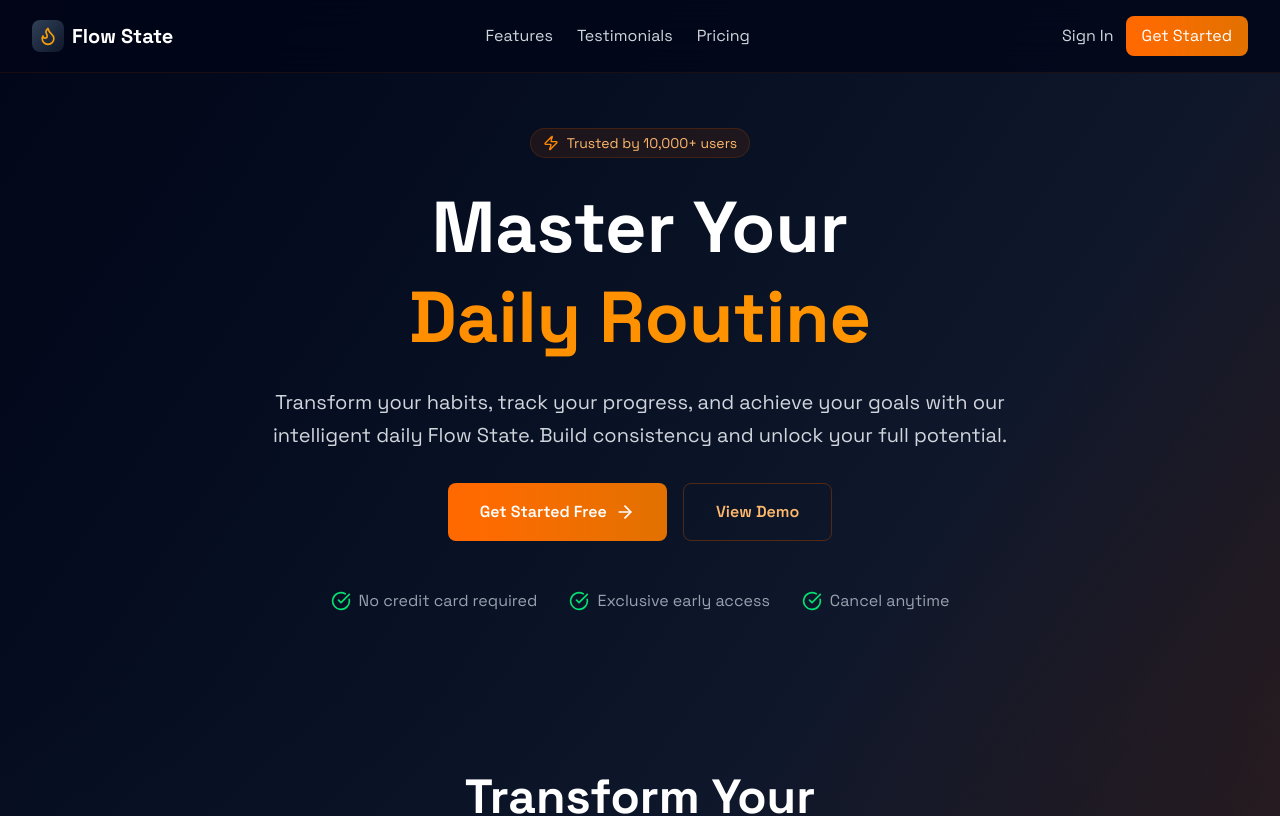
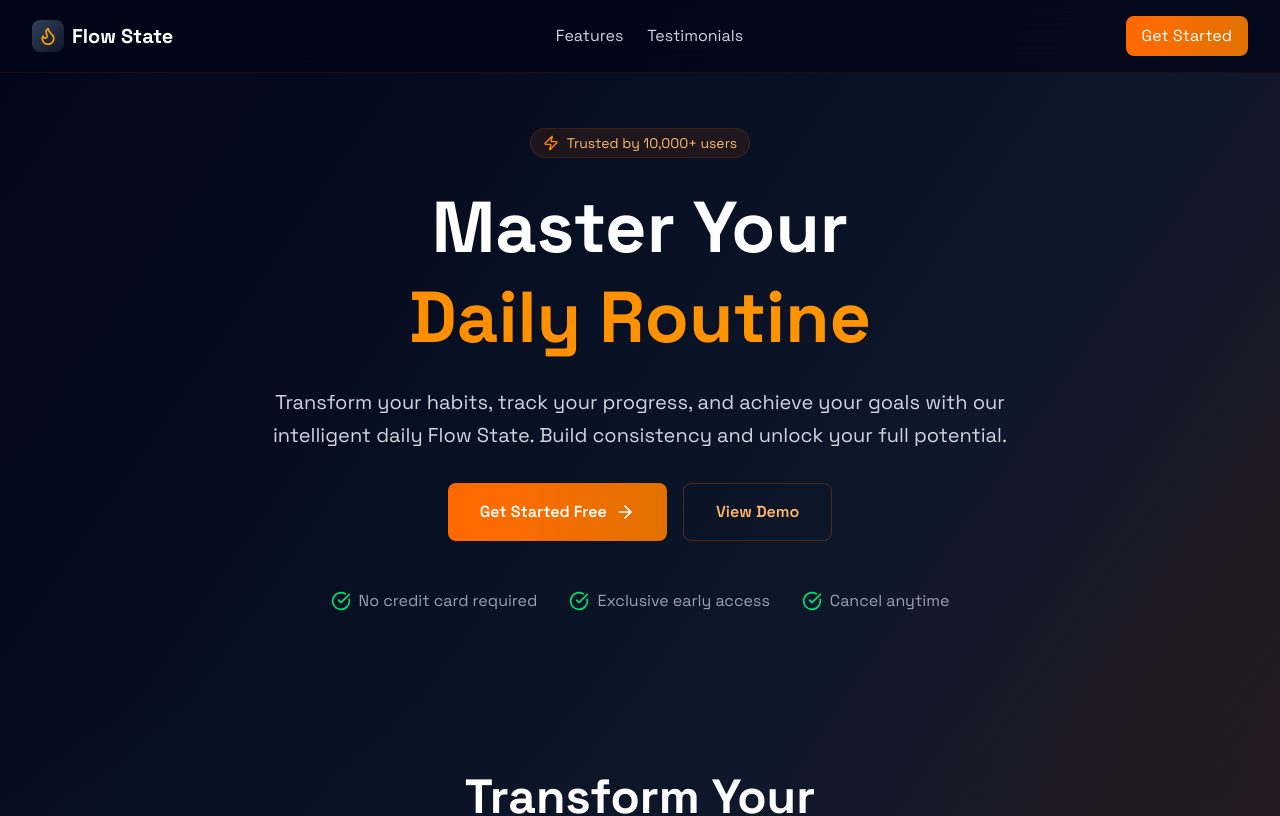
Before and after one commit to flashcode635/Flow-State, a Next.js app: page / in a window 1280 px wide. Shown: the top 816 px of the page. Built offline with nearby package versions, Linux system fonts and the light colour scheme.

Commit message:
minor ui updates

```diff
--- a/app/page.tsx
+++ b/app/page.tsx
@@ -37,10 +37,10 @@ export default function Home() {
             <div className="hidden md:flex items-center gap-6">
               <Link href="#features" className="text-gray-300 hover:text-orange-400 transition-colors">Features</Link>
               <Link href="#testimonials" className="text-gray-300 hover:text-orange-400 transition-colors">Testimonials</Link>
-              <Link href="#pricing" className="text-gray-300 hover:text-orange-400 transition-colors">Pricing</Link>
+              {/* <Link href="#pricing" className="text-gray-300 hover:text-orange-400 transition-colors">Pricing</Link> */}
             </div>
             <div className="flex items-center gap-3">
-              <Link href="/signin" className="text-gray-300 hover:text-orange-400 transition-colors">Sign In</Link>
+              {/* <Link href="/signin" className="text-gray-300 hover:text-orange-400 transition-colors">Sign In</Link> */}
               <Link href="/signup" className="px-4 py-2 bg-linear-to-r from-orange-500 to-amber-600 text-white rounded-lg hover:from-orange-600 hover:to-amber-700 transition-all transform hover:scale-105">
                 Get Started
               </Link>
```
